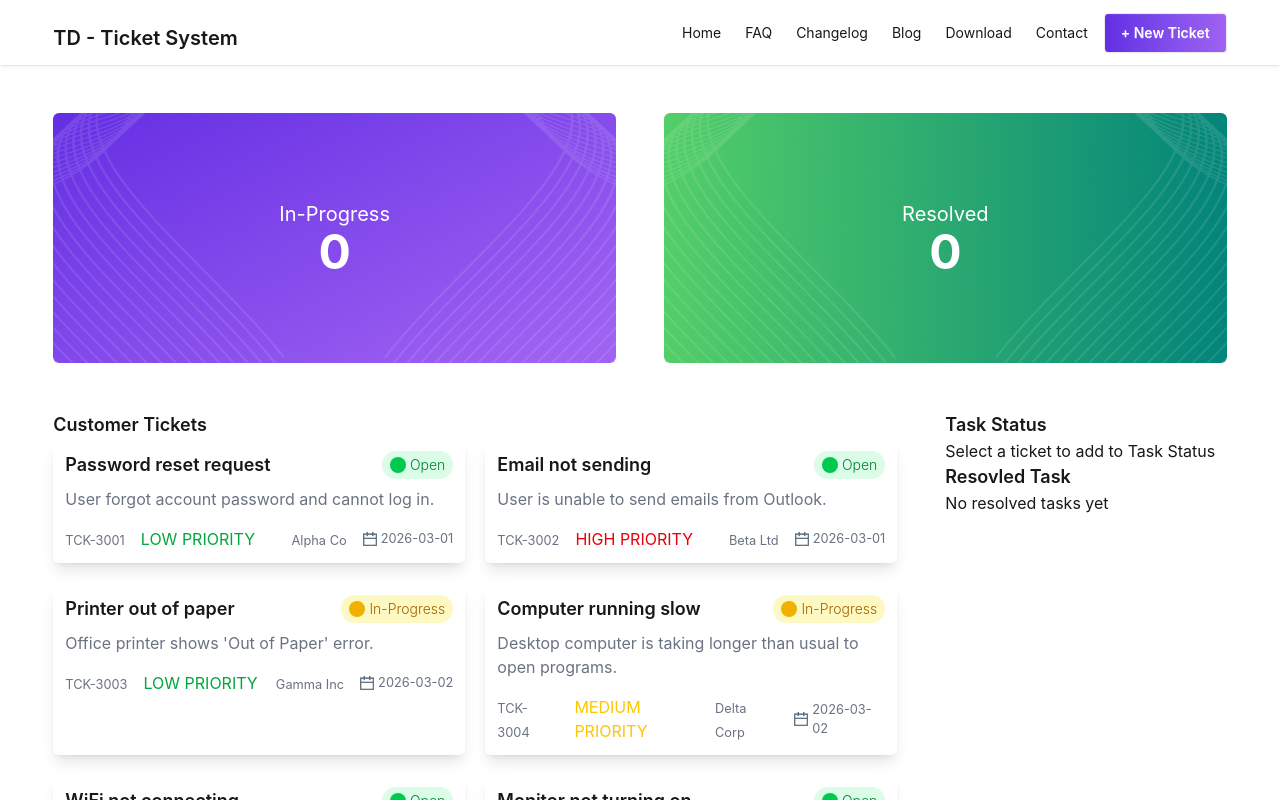
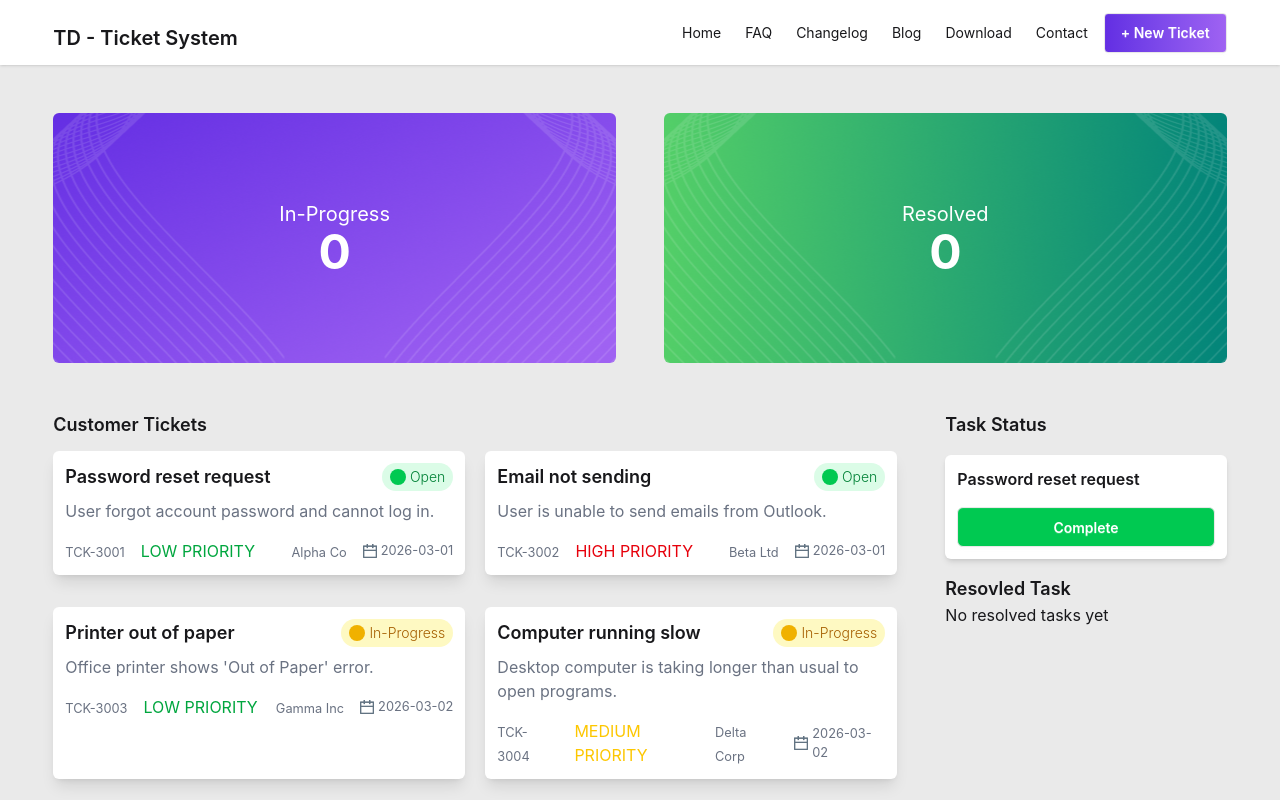
Before and after one commit to theophildio/mr-td-ticket-system, a React (Vite) app: page / in a window 1280 px wide. Both pictures are taken after a click on the element 259 px from the left and 501 px from the top of the page. Shown: the top 800 px of the page. Built offline with nearby package versions, Linux system fonts and the light colour scheme.

Commit message:
Fixed some design error and added functionalityto display Task Status in UI

```diff
--- a/src/App.css
+++ b/src/App.css
@@ -0,0 +1,3 @@
+body {
+  background-color: rgb(234, 234, 234);
+}
--- a/src/App.jsx
+++ b/src/App.jsx
@@ -1,18 +1,24 @@
-import { Suspense } from "react";
+import { Suspense, useState } from "react";
 import "./App.css";
 import Banner from "./components/Banner/Banner";
 import Footer from "./components/Footer/Footer";
 import Header from "./components/Header/Header";
+import Statuses from "./components/Statuses/Statuses";
 import Tickets from "./components/Tickets/Tickets";
 
 const fetchTickets = async () => {
-  const res = await fetch("/tickets.json")
+  const res = await fetch("/tickets.json");
   return res.json();
-}
+};
 
 function App() {
   const ticketPromise = fetchTickets();
 
+  const [addTasks, setAddTasks] = useState([]);
+
+  const handleAddTask = (ticket) => {
+    setAddTasks((prev) => [...prev, ticket]);
+  };
 
   return (
     <>
@@ -22,13 +28,22 @@ function App() {
         <section className="left-side flex justify-between gap-12">
           <div className="customer-tickets w-3/4">
             <h3 className="text-lg font-semibold">Customer Tickets</h3>
-            <Suspense fallback={<span className="loading loading-spinner loading-md"></span>}>
-              <Tickets ticketPromise={ticketPromise}></Tickets>
+            <Suspense
+              fallback={
+                <div className="flex justify-center items-center h-40">
+                  <span className="loading loading-spinner loading-md"></span>
+                </div>
+              }
+            >
+              <Tickets
+                ticketPromise={ticketPromise}
+                handleAddTask={handleAddTask}
+              ></Tickets>
             </Suspense>
           </div>
           <div className="right-side w-1/4">
             <h3 className="text-lg font-semibold">Task Status</h3>
-            <span>Select a ticket to add to Task Status</span>
+            <Statuses addTasks={addTasks}></Statuses>
             <h3 className="text-lg font-semibold">Resovled Task</h3>
             <span>No resolved tasks yet</span>
           </div>
--- /dev/null
+++ b/src/components/Status/Status.jsx
@@ -0,0 +1,12 @@
+const Status = ({ task }) => {
+  return (
+    <div className="bg-white rounded-md shadow-md p-3 my-4">
+      <p className="font-semibold">{task.title}</p>
+      <button className="btn w-full mt-4 bg-green-500 text-white rounded-md cursor-pointer">
+        Complete
+      </button>
+    </div>
+  );
+};
+
+export default Status;
--- /dev/null
+++ b/src/components/Statuses/Statuses.jsx
@@ -0,0 +1,21 @@
+import Status from "../Status/Status";
+
+const Statuses = ({ addTasks }) => {
+  if (!addTasks || addTasks.length === 0) {
+    return (
+      <p className="text-sm text-gray-500 my-3">
+        Select a ticket to add to Task Status
+      </p>
+    );
+  }
+
+  return (
+    <div>
+      {addTasks.map((task) => (
+        <Status key={task.id} task={task} />
+      ))}
+    </div>
+  );
+};
+
+export default Statuses;
--- a/src/components/Ticket/Ticket.jsx
+++ b/src/components/Ticket/Ticket.jsx
@@ -1,10 +1,13 @@
 import calendarIcon from "../../assets/calendar-icon.png";
 
-const Ticket = ({ ticket }) => {
+const Ticket = ({ ticket, handleAddTask }) => {
   const { id, title, description, customer, priority, status, createdAt } =
     ticket;
   return (
-    <div className="bg-gray rounded-md shadow-lg p-3 cursor-pointer">
+    <div
+      onClick={() => handleAddTask(ticket)}
+      className="bg-gray rounded-md shadow-lg p-3 cursor-pointer bg-white mt-3"
+    >
       <div className="flex justify-between pb-2">
         <p className="text-lg font-semibold">{title}</p>
         {/* <span className={`px-3 rounded-xl ${status === "Open" ? "text-green-600 bg-green-100" : "text-yellow-600 bg-yellow-100"}`}>{status}</span> */}
--- a/src/components/Tickets/Tickets.jsx
+++ b/src/components/Tickets/Tickets.jsx
@@ -1,18 +1,18 @@
 import { use } from "react";
 import Ticket from "../Ticket/Ticket";
 
-const Tickets = ({ticketPromise}) => {
+const Tickets = ({ ticketPromise, handleAddTask }) => {
   const tickets = use(ticketPromise);
-    console.log(tickets);
 
   return (
     <div className="tickets grid grid-cols-2 gap-5 pb-15">
-            {
-                tickets.map(ticket => <Ticket
+      {tickets.map((ticket) => (
+        <Ticket
           key={ticket.id}
-                    ticket={ticket}>
-                    </Ticket>)
-            }
+          ticket={ticket}
+          handleAddTask={handleAddTask}
+        ></Ticket>
+      ))}
     </div>
   );
 };
```
Also changed, not shown: src/components/Banner/Banner.jsx (indentation only). Lines whose indentation alone changed are shown as unchanged.
